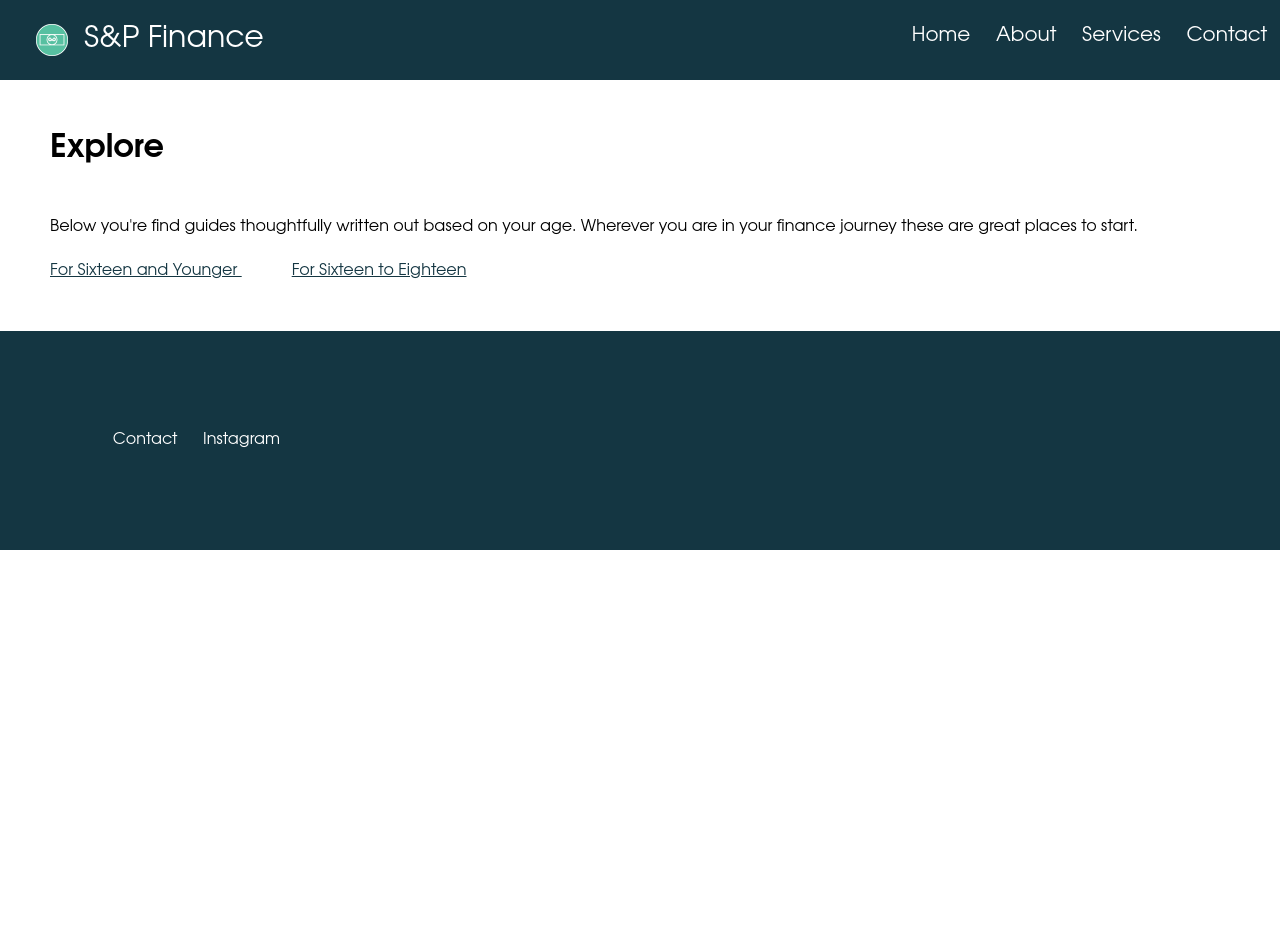
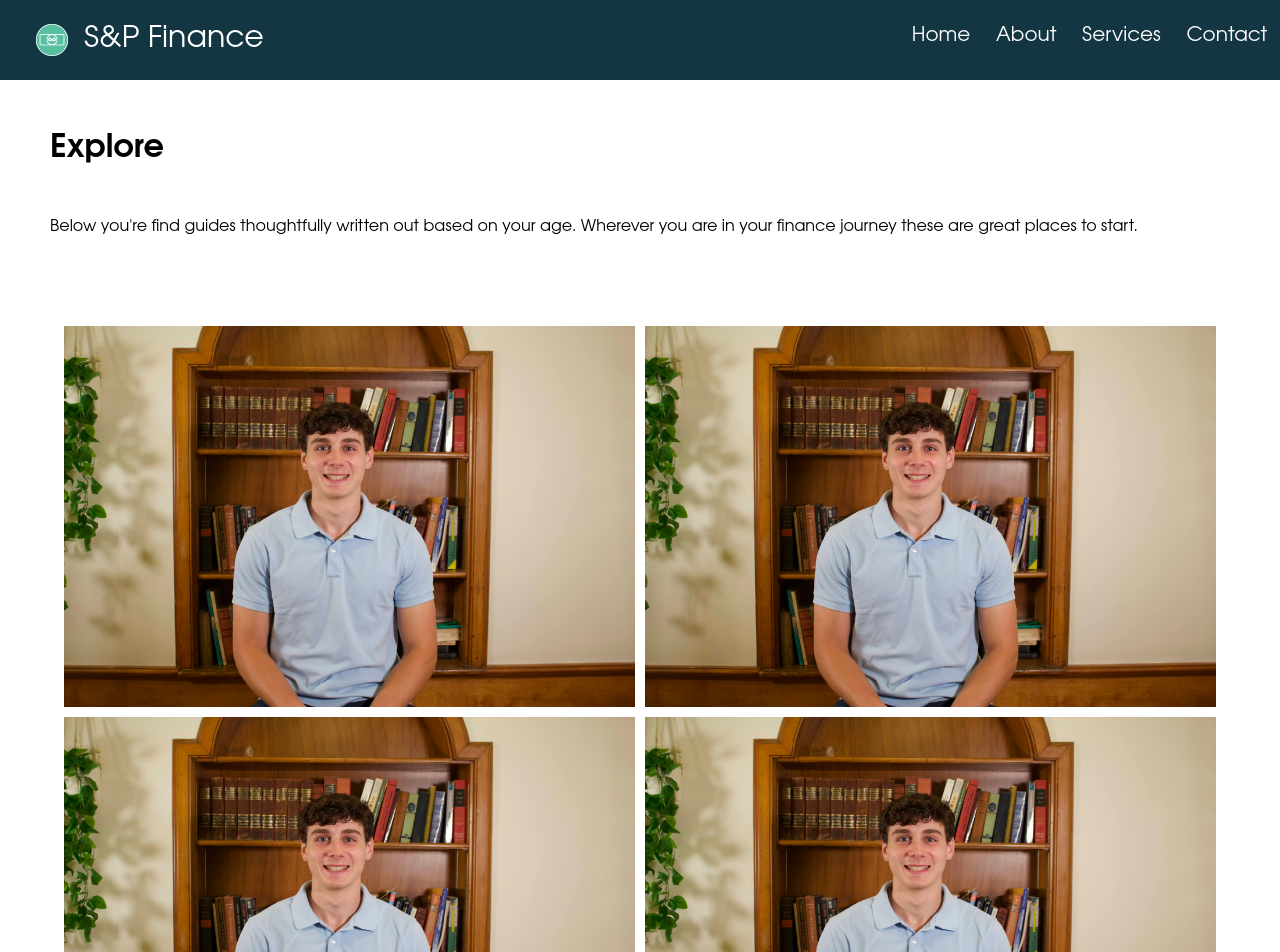
Before and after one commit to anyi-sunny/FinanceProject, a React (Create React App) app in the folder finance-project/: page /Services in a window 1280 px wide. Shown: the top 952 px of the page. Before the commit the page ends 800 px from the top, so only its background shows below. Built offline with nearby package versions, Linux system fonts and the light colour scheme.

Commit message:
Image Links and 18-20 and 20 pages

```diff
--- a/finance-project/src/Pages/Services.js
+++ b/finance-project/src/Pages/Services.js
@@ -2,6 +2,7 @@ import React from 'react'
 import NavBar from '../Components/NavBar'
 import Footer from '../Components/Footer'
 import { Link } from "react-router-dom";
+import '../Style/Services.css'
 
 function Services(){
     return(
@@ -18,9 +19,21 @@ function Services(){
                 </p>
             </div>
             <div>
-                <Link className='links' to='/16u'> For Sixteen and Younger </Link>
-                <Link className='links' to='/16-18'>For Sixteen to Eighteen</Link>
-            </div>
+            <div className="grid-container">
+    <Link className='grid-item' to='/16u'>
+        <img src='images/Kyle.jpg' alt='For Sixteen and Younger'/>
+    </Link>
+    <Link className='grid-item' to='/16-18'>
+        <img src='images/Kyle.jpg' alt='For Sixteen to Eighteen' />
+    </Link>
+    <Link className='grid-item' to='/18-20'>
+        <img src='images/Kyle.jpg' alt='For Eighteen to Twenty' />
+    </Link>
+    <Link className='grid-item' to='/20o'>
+        <img src='images/Kyle.jpg' alt='For Twenty and Older' />
+    </Link>
+</div>
+    </div>
             <Footer/>
         </div>
     )
--- /dev/null
+++ b/finance-project/src/Pages/Subpages/18-20.js
@@ -0,0 +1,27 @@
+import React from 'react';
+import NavBar from '../../Components/NavBar';
+import Footer from '../../Components/Footer';
+import '../../Style/AgePage.css';
+
+function EighteenTwenty () {
+
+    return (
+        <div>
+            <NavBar/>
+            <div className='ageShell'>
+                <h1>For those ages 18-20</h1>
+                <div>
+                    <p>
+                    Congrats! You’re old enough to get your first credit card! INSET and INSET are great starter cards for students. Starter cards tend to have lower benefits, no annual fee, and a lower standard for approval. The purpose of these are to further increase your credit score/build up a good history so that you increase your chances at getting approved for a card with better benefits.
+                    </p>
+                    <p>
+
+                    </p>
+                </div>
+            </div>
+            <Footer/>
+        </div>
+    )
+}
+
+export default EighteenTwenty;
--- /dev/null
+++ b/finance-project/src/Pages/Subpages/20o.js
@@ -0,0 +1,27 @@
+import React from 'react';
+import NavBar from '../../Components/NavBar';
+import Footer from '../../Components/Footer';
+import '../../Style/AgePage.css';
+
+function TwentyOver () {
+
+    return (
+        <div>
+            <NavBar/>
+            <div className='ageShell'>
+                <h1>For ages Twenty and Over</h1>
+                <div>
+                    <p>
+                    You can get a second credit card as early as 6 months after getting approved for your first card so if you haven’t already and you have proven yourself to be responsible with your card you may want to consider opening up a second one. At this point, you should have three accounts open: your checking and/or savings account, your first credit card, and the one you are listed on as an authorized user.                     </p>
+                    <p>
+                    You will more likely be eligible for a card with more benefits and it truly depends on your preference/spending habits when deciding which one is best for you.
+                    List a website or two and some examples
+                    </p>
+                </div>
+            </div>
+            <Footer/>
+        </div>
+    )
+}
+
+export default TwentyOver;
--- /dev/null
+++ b/finance-project/src/Style/Services.css
@@ -0,0 +1,12 @@
+.grid-container {
+    display: grid;
+    grid-template-columns: repeat(2, 1fr);
+    gap: 10px; /* Adjust the gap between items as needed */
+    padding: 4rem;
+}
+
+.grid-item img {
+    width: 100%;
+    height: auto;
+    display: block;
+}
```
Also changed, not shown: finance-project/src/index.js (+10 -0 lines).
